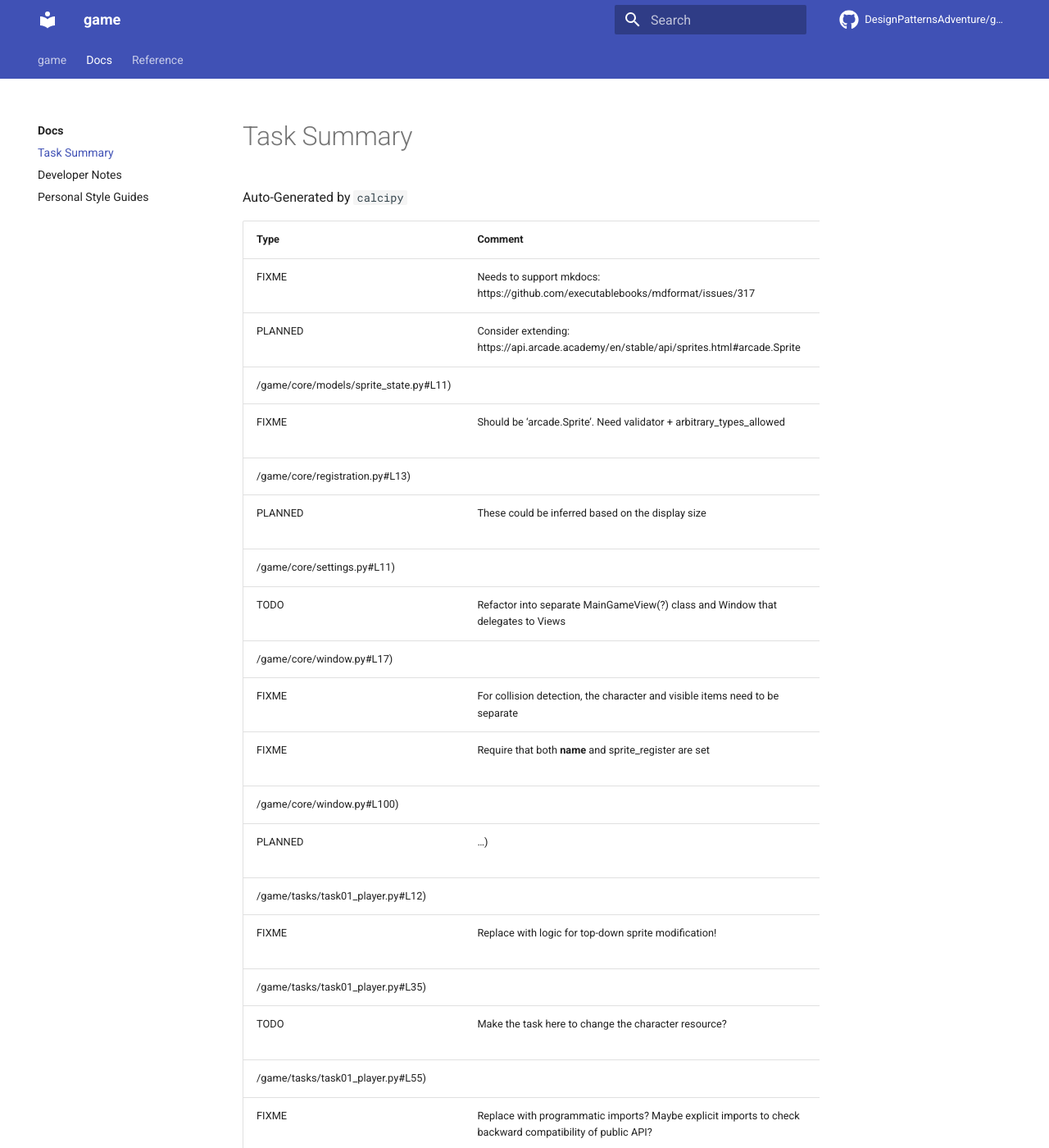
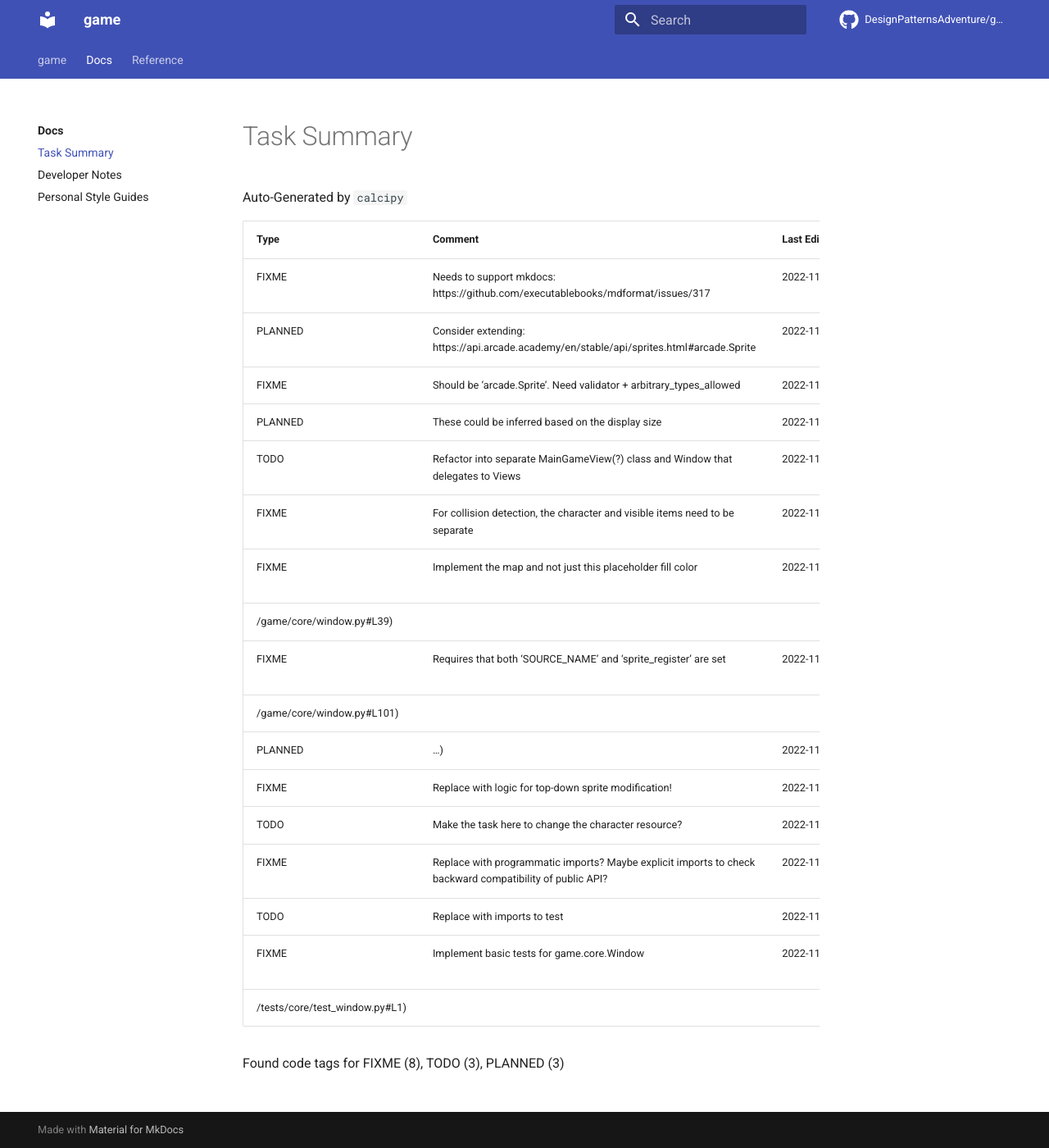
Before and after one commit to DesignPatternsAdventure/game, an MkDocs documentation site: the page built from docs/docs/CODE_TAG_SUMMARY.md, in a window 1280 px wide and 1400 px high. Shown: the whole window at 82% size. Built offline with MkDocs 1.6.1 and Material for MkDocs 9.7.7, drawn with Linux system fonts in a browser that asks for light colours; comment, search, counter and statistics services are not loaded; some of the changed text lies outside the part shown.

Commit message:
feat: initialize tests

```diff
--- a/docs/docs/CODE_TAG_SUMMARY.md
+++ b/docs/docs/CODE_TAG_SUMMARY.md
@@ -2,29 +2,26 @@
 
 Auto-Generated by `calcipy`
 
-| Type    | Comment                                                                                                  | Last Edit   | Source File                                                                                                                                                |
-|---------|----------------------------------------------------------------------------------------------------------|-------------|------------------------------------------------------------------------------------------------------------------------------------------------------------|
-| FIXME   | Needs to support mkdocs: https://github.com/executablebooks/mdformat/issues/317                          | 2022-11-02  | [.pre-commit-config.yaml:48](https://github.com/DesignPatternsAdventure/game/blame/bdb03d0a28c16931879603d5dc8e3b290695d38a/.pre-commit-config.yaml#L48)   |
-| PLANNED | Consider extending: https://api.arcade.academy/en/stable/api/sprites.html#arcade.Sprite                  | 2022-11-05  | [game/core/models/sprite_state.py:11](https://github.com/DesignPatternsAdventure/game/blame/main
-/game/core/models/sprite_state.py#L11)                                                                                                                                                            |
-| FIXME   | Should be 'arcade.Sprite'. Need validator + arbitrary_types_allowed                                      | 2022-11-05  | [game/core/registration.py:13](https://github.com/DesignPatternsAdventure/game/blame/main
-/game/core/registration.py#L13)                                                                                                                                                            |
-| PLANNED | These could be inferred based on the display size                                                        | 2022-11-05  | [game/core/settings.py:11](https://github.com/DesignPatternsAdventure/game/blame/main
-/game/core/settings.py#L11)                                                                                                                                                            |
-| TODO    | Refactor into separate MainGameView(?) class and Window that delegates to Views                          | 2022-11-05  | [game/core/window.py:17](https://github.com/DesignPatternsAdventure/game/blame/main
-/game/core/window.py#L17)                                                                                                                                                            |
-| FIXME   | For collision detection, the character and visible items need to be separate                             | 2022-11-02  | [game/core/window.py:27](https://github.com/DesignPatternsAdventure/game/blame/d403ae5c51fc5c51bbbc555da02919d93d36bd44/game/main.py#L23)                  |
-| FIXME   | Require that both __name__ and sprite_register are set                                                   | 2022-11-05  | [game/core/window.py:100](https://github.com/DesignPatternsAdventure/game/blame/main
-/game/core/window.py#L100)                                                                                                                                                            |
-| PLANNED | ...)                                                                                                     | 2022-11-05  | [game/tasks/task01_player.py:12](https://github.com/DesignPatternsAdventure/game/blame/main
-/game/tasks/task01_player.py#L12)                                                                                                                                                            |
-| FIXME   | Replace with logic for top-down sprite modification!                                                     | 2022-11-05  | [game/tasks/task01_player.py:35](https://github.com/DesignPatternsAdventure/game/blame/main
-/game/tasks/task01_player.py#L35)                                                                                                                                                            |
-| TODO    | Make the task here to change the character resource?                                                     | 2022-11-05  | [game/tasks/task01_player.py:55](https://github.com/DesignPatternsAdventure/game/blame/main
-/game/tasks/task01_player.py#L55)                                                                                                                                                            |
-| FIXME   | Replace with programmatic imports? Maybe explicit imports to check backward compatibility of public API? | 2022-11-02  | [scripts/check_imports.py:7](https://github.com/DesignPatternsAdventure/game/blame/bdb03d0a28c16931879603d5dc8e3b290695d38a/scripts/check_imports.py#L7)   |
-| TODO    | Replace with imports to test                                                                             | 2022-11-02  | [scripts/check_imports.py:14](https://github.com/DesignPatternsAdventure/game/blame/bdb03d0a28c16931879603d5dc8e3b290695d38a/scripts/check_imports.py#L14) |
+| Type    | Comment                                                                                                  | Last Edit   | Source File                                                                                                                                                                |
+|---------|----------------------------------------------------------------------------------------------------------|-------------|----------------------------------------------------------------------------------------------------------------------------------------------------------------------------|
+| FIXME   | Needs to support mkdocs: https://github.com/executablebooks/mdformat/issues/317                          | 2022-11-02  | [.pre-commit-config.yaml:48](https://github.com/DesignPatternsAdventure/game/blame/bdb03d0a28c16931879603d5dc8e3b290695d38a/.pre-commit-config.yaml#L48)                   |
+| PLANNED | Consider extending: https://api.arcade.academy/en/stable/api/sprites.html#arcade.Sprite                  | 2022-11-05  | [game/core/models/sprite_state.py:11](https://github.com/DesignPatternsAdventure/game/blame/e0f113d117923421703196805c5926d63a8e817a/game/core/models/sprite_state.py#L11) |
+| FIXME   | Should be 'arcade.Sprite'. Need validator + arbitrary_types_allowed                                      | 2022-11-05  | [game/core/registration.py:13](https://github.com/DesignPatternsAdventure/game/blame/e0f113d117923421703196805c5926d63a8e817a/game/core/registration.py#L13)               |
+| PLANNED | These could be inferred based on the display size                                                        | 2022-11-05  | [game/core/settings.py:11](https://github.com/DesignPatternsAdventure/game/blame/e0f113d117923421703196805c5926d63a8e817a/game/core/settings.py#L11)                       |
+| TODO    | Refactor into separate MainGameView(?) class and Window that delegates to Views                          | 2022-11-05  | [game/core/window.py:17](https://github.com/DesignPatternsAdventure/game/blame/e0f113d117923421703196805c5926d63a8e817a/game/core/window.py#L17)                           |
+| FIXME   | For collision detection, the character and visible items need to be separate                             | 2022-11-02  | [game/core/window.py:27](https://github.com/DesignPatternsAdventure/game/blame/d403ae5c51fc5c51bbbc555da02919d93d36bd44/game/main.py#L23)                                  |
+| FIXME   | Implement the map and not just this placeholder fill color                                               | 2022-11-05  | [game/core/window.py:39](https://github.com/DesignPatternsAdventure/game/blame/main
+/game/core/window.py#L39)                                                                                                                                                                            |
+| FIXME   | Requires that both 'SOURCE_NAME' and 'sprite_register' are set                                           | 2022-11-05  | [game/core/window.py:101](https://github.com/DesignPatternsAdventure/game/blame/main
+/game/core/window.py#L101)                                                                                                                                                                            |
+| PLANNED | ...)                                                                                                     | 2022-11-05  | [game/tasks/task01_player.py:12](https://github.com/DesignPatternsAdventure/game/blame/e0f113d117923421703196805c5926d63a8e817a/game/tasks/task01_player.py#L12)           |
+| FIXME   | Replace with logic for top-down sprite modification!                                                     | 2022-11-05  | [game/tasks/task01_player.py:35](https://github.com/DesignPatternsAdventure/game/blame/e0f113d117923421703196805c5926d63a8e817a/game/tasks/task01_player.py#L35)           |
+| TODO    | Make the task here to change the character resource?                                                     | 2022-11-05  | [game/tasks/task01_player.py:55](https://github.com/DesignPatternsAdventure/game/blame/e0f113d117923421703196805c5926d63a8e817a/game/tasks/task01_player.py#L55)           |
+| FIXME   | Replace with programmatic imports? Maybe explicit imports to check backward compatibility of public API? | 2022-11-02  | [scripts/check_imports.py:7](https://github.com/DesignPatternsAdventure/game/blame/bdb03d0a28c16931879603d5dc8e3b290695d38a/scripts/check_imports.py#L7)                   |
+| TODO    | Replace with imports to test                                                                             | 2022-11-02  | [scripts/check_imports.py:14](https://github.com/DesignPatternsAdventure/game/blame/bdb03d0a28c16931879603d5dc8e3b290695d38a/scripts/check_imports.py#L14)                 |
+| FIXME   | Implement basic tests for game.core.Window                                                               | 2022-11-05  | [tests/core/test_window.py:1](https://github.com/DesignPatternsAdventure/game/blame/main
+/tests/core/test_window.py#L1)                                                                                                                                                                            |
 
-Found code tags for FIXME (6), TODO (3), PLANNED (3)
+Found code tags for FIXME (8), TODO (3), PLANNED (3)
 
 <!-- calcipy:skip_tags -->
--- a/pyproject.toml
+++ b/pyproject.toml
@@ -51,5 +51,6 @@
 arcade = ">=2.6.16"
 calcipy = ">=0.20.1"
 
-[tool.poetry.dev-dependencies]
+[tool.poetry.group.dev.dependencies]
 calcipy = { version = "*", extras = ["dev", "lint", "test"] }
+hypothesis = ">=6.56.4"
```
Also changed, not shown: docs/docs/CHANGELOG.md (+1 -0 lines), 6 other files.
